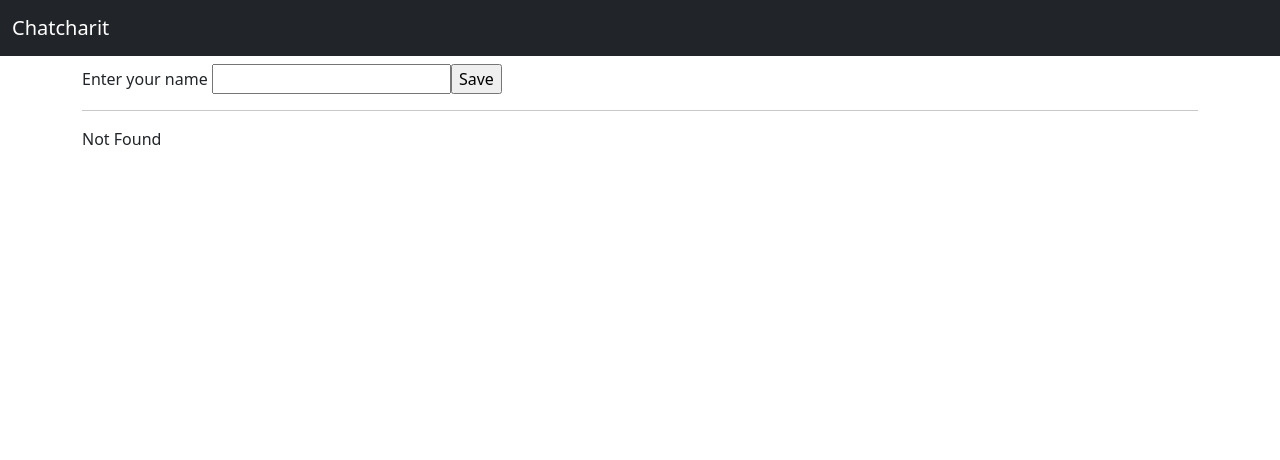
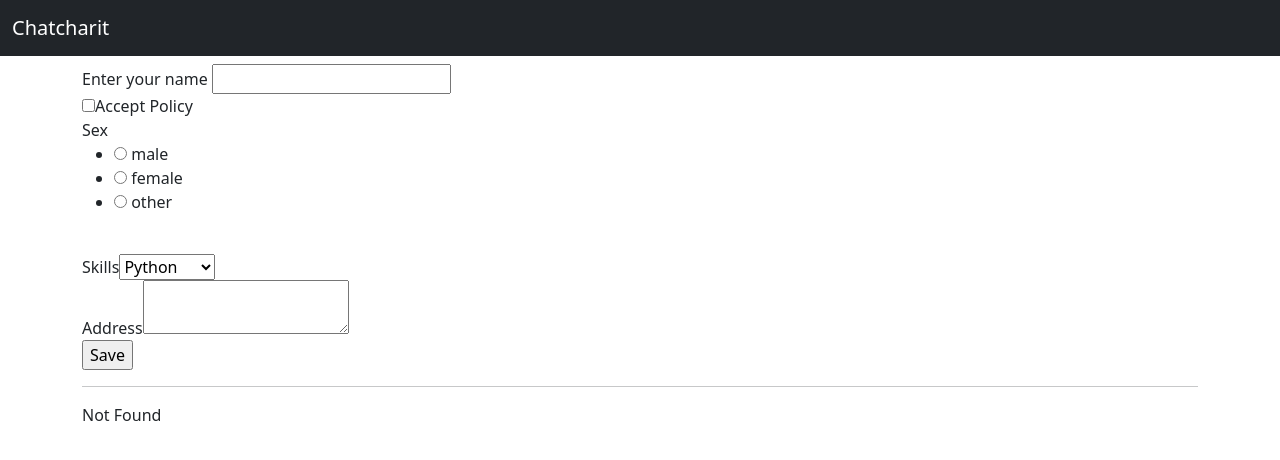
Before and after one commit to ChatcharitCh/BasicFlask, a Flask app: page / in a window 1280 px wide. Shown: the top 460 px of the page. Run offline with Flask 2, Linux system fonts and the light colour scheme.

Commit message:
Flask WTForm-Field

```diff
--- a/app.py
+++ b/app.py
@@ -1,24 +1,40 @@
-from flask import Flask, render_template,request # render_template ใช้ในการแสดงผล
+from flask import Flask, render_template,request, session # render_template ใช้ในการแสดงผล
 from flask_wtf import FlaskForm # ตัวที่ใช้สำหรับออกแบบฟอร์ม
-from wtforms import StringField, SubmitField
+from wtforms import StringField, SubmitField, BooleanField, RadioField, SelectField, TextAreaField
+from wtforms.validators import DataRequired
 
 
 app = Flask(__name__)
 app.config['SECRET_KEY'] = 'mykey'
 
 class MyForm(FlaskForm): # ออกแบบฟอร์ม
-    name = StringField("Enter your name")
+    name = StringField("Enter your name", validators = [DataRequired()])
+    isAccept = BooleanField("Accept Policy")
+    gender = RadioField("Sex", choices = [('Male', 'male'), ('Female', 'female'), ('Other', 'other')])
+    skills = SelectField("Skills", choices = [('Python', 'Python'), ('JavaScript', 'JavaScript'), ('C++', 'C++'), ('C#', 'C#'),
+                                              ('C', 'C'), ('PHP', 'PHP'), ('Flutter', 'Flutter')])
+    address = TextAreaField("Address")
     submit = SubmitField("Save")
 
 
 @app.route('/', methods = ['GET', 'POST']) # นิยามเส้นทางในการเข้าถึงข้อมูล # GET แสดงหน้าเว็บขึ้นมา / POST ส่งข้อมูลจากแบบฟอร์ม
 def index():
     form = MyForm()
-    name = False
+
     if form.validate_on_submit():
-        name = form.name.data
+        # ช่วยให้สามารถกระจายข้อมูลไปทำงานในหน้าเว็บ
+        session['name'] = form.name.data
+        session['isAccept'] = form.isAccept.data
+        session['gender'] = form.gender.data
+        session['skills'] = form.skills.data
+        session['address'] = form.address.data
+
+        # clear data
         form.name.data = ""
-    return render_template("index.html", form = form, name = name)
+        form.isAccept.data = ""
+        form.gender.data = ""
+        form.address.data = ""
+    return render_template("index.html", form = form)
 
 if __name__ == "__main__":
     app.run(debug= True) # เปิดโหมดสำหรับดีบัค
--- a/templates/index.html
+++ b/templates/index.html
@@ -5,11 +5,31 @@
     <form method="POST">
         {{form.hidden_tag()}}
         {{form.name.label}}
-        {{form.name()}}{{form.submit()}}
+        {{form.name()}}
+
+        <!-- Boolean Field -->
+        <br>
+        {{form.isAccept()}}{{form.isAccept.label}}
+        <br>
+        <!-- Radio Field -->
+        {{form.gender.label}}{{form.gender()}}
+        <br>
+        <!-- Select Field -->
+        {{form.skills.label}}{{form.skills()}}
+        <br>
+        <!-- Area Field -->
+        {{form.address.label}}{{form.address()}}
+        <br>
+
+        {{form.submit()}}
     </form>
     <hr>
-    {% if name %}
-        Your name is <strong>{{name}}</strong>
+    {% if session['name'] %}
+        Your name is <strong>{{session['name']}}</strong><br>
+        Aceept Policy ? <strong>{{session['isAccept']}}</strong><br>
+        Gender <strong>{{session['gender']}}</strong><br>
+        Skills <strong>{{session['skills']}}</strong><br>
+        Address <strong>{{session['address']}}</strong><br>
     {% else %}
         Not Found
     {% endif %}
```
